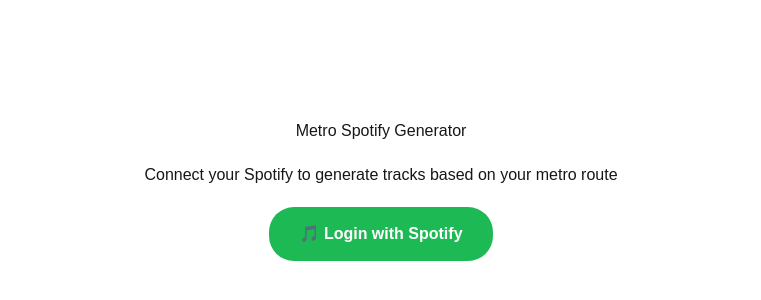
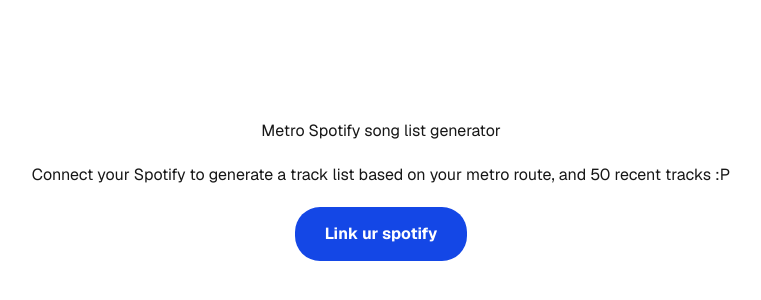
Before and after one commit to Areg472/metro-spotify-gen, a Next.js app: page / in a window 1280 px wide. Shown: the part 210-510 px from the top of the page, without its empty margins (259-1020 px from the left). Built offline with nearby package versions, Linux system fonts and the light colour scheme.

Commit message:
there we go 67

```diff
--- a/src/app/metro/page.js
+++ b/src/app/metro/page.js
@@ -6,6 +6,7 @@
 
 export default function MetroPage() {
   const [recentTracks, setRecentTracks] = useState([]);
+  const [selectedCity, setSelectedCity] = useState(null);
   const [startStation, setStartStation] = useState(null);
   const [endStation, setEndStation] = useState(null);
   const [messages, setMessages] = useState([]);
@@ -70,6 +71,11 @@
       return;
     }
 
+    if (startStation.name === endStation.name) {
+      alert("Start and end stations must be different.");
+      return;
+    }
+
     const trackList = recentTracks
       .map((item) => {
         const track = item.track;
@@ -81,7 +87,7 @@
       })
       .join("\n");
 
-    const prompt = `I am taking a metro trip in Yerevan from ${startStation.name} to ${endStation.name}.
+    const prompt = `I am taking a metro trip in ${selectedCity?.name || "Yerevan"} from ${startStation.name} to ${endStation.name}.
 Here are my 50 most recent songs from Spotify:
 ${trackList}
 
@@ -108,17 +114,43 @@
     fetchTracks();
   }, []);
 
-  const yerevanStations = Object.values(stations.yerevan.stations);
+  const cities = Object.values(stations);
+  const currentStations = selectedCity
+    ? Object.values(selectedCity.stations)
+    : [];
+
+  const startOptions = currentStations.filter(
+    (s) => !endStation || s.name !== endStation.name,
+  );
+  const endOptions = currentStations.filter(
+    (s) => !startStation || s.name !== startStation.name,
+  );
 
   return (
     <div className="flex flex-col space-y-4">
+      <div className="flex flex-row space-x-4 items-center">
+        <p>City</p>
+        <Select
+          options={cities}
+          onChange={(e) => {
+            const city = cities.find((c) => c.name === e.target.value);
+            setSelectedCity(city || null);
+            setStartStation(null);
+            setEndStation(null);
+          }}
+          optionClassName="text-black"
+          className="text-white bg-black"
+        />
+      </div>
+
+      {selectedCity && (
         <div className="flex flex-row space-x-4">
           <p>Start Station</p>
           <Select
-          options={yerevanStations}
+            options={startOptions}
             onChange={(e) =>
               setStartStation(
-              yerevanStations.find((s) => s.name === e.target.value),
+                currentStations.find((s) => s.name === e.target.value),
               )
             }
             optionClassName="text-black"
@@ -126,22 +158,28 @@
           />
           <p>End Station</p>
           <Select
-          options={yerevanStations}
+            options={endOptions}
             onChange={(e) =>
               setEndStation(
-              yerevanStations.find((s) => s.name === e.target.value),
+                currentStations.find((s) => s.name === e.target.value),
               )
             }
             optionClassName="text-black"
             className="text-white bg-black"
           />
         </div>
+      )}
       {startStation && <p>Selected Start Station: {startStation.name}</p>}
       {endStation && <p>Selected End Station: {endStation.name}</p>}
 
       <button
         onClick={handleRecommend}
-        disabled={isLoading || !startStation || !endStation}
+        disabled={
+          isLoading ||
+          !startStation ||
+          !endStation ||
+          startStation.name === endStation.name
+        }
         className="h-16 w-32 bg-blue-600 cursor-pointer text-white rounded hover:bg-blue-700 disabled:bg-gray-500"
       >
         {isLoading ? "Generating..." : "Recommend Songs"}
--- a/src/app/metro/stations.js
+++ b/src/app/metro/stations.js
@@ -24,6 +24,35 @@
       charbakh: { name: "Charbakh", name_hy: "Չարբախ" },
     },
   },
+  tbilisi: {
+    name: "Tbilisi",
+    country: "Georgia",
+    stations: {
+      akhmeteli_theatre: {
+        name: "Akhmeteli Theatre",
+        name_ka: "ახმეტელის თეატრი",
+      },
+      sarajishvili: { name: "Sarajishvili", name_ka: "සරაჯიშვილი" },
+      grmagele: { name: "Grmagele", name_ka: "გრმაგელე" },
+      gotsiridze: { name: "Gotsiridze", name_ka: "გოცირიძე" },
+      didube: { name: "Didube", name_ka: "დიდუბე" },
+      gurevishvili: { name: "Guramishvili", name_ka: "გურამიშვილი" },
+      sarajishvili_2: { name: "Varketili", name_ka: "ვარკეთილი" },
+      tekhnikuri_universiteti: {
+        name: "Technical University",
+        name_ka: "ტექნიკური უნივერსიტეტი",
+      },
+      rustaveli: { name: "Rustaveli", name_ka: "რუსთაველი" },
+      freedom_square: {
+        name: "Freedom Square",
+        name_ka: "თავისუფლების მოედანი",
+      },
+      avlabari: { name: "Avlabari", name_ka: "ავლაბარი" },
+      samgori: { name: "Samgori", name_ka: "სამგორის" },
+      isani: { name: "Isani", name_ka: "ისანი" },
+      navtlughi: { name: "Varketili Line", name_ka: "ვარკეთილის ხაზი" },
+    },
+  },
 };
 
 export default stations;
--- a/src/app/page.js
+++ b/src/app/page.js
@@ -1,30 +1,16 @@
 export default function Home() {
   return (
-    <div
-      style={{
-        minHeight: "100vh",
-        display: "flex",
-        alignItems: "center",
-        justifyContent: "center",
-        flexDirection: "column",
-        gap: "20px",
-        fontFamily: "sans-serif",
-      }}
-    >
-      <h1>Metro Spotify Generator</h1>
-      <p>Connect your Spotify to generate tracks based on your metro route</p>
+    <div className="min-h-screen flex flex-col items-center justify-center gap-5 font-sans">
+      <h1>Metro Spotify song list generator</h1>
+      <p>
+        Connect your Spotify to generate a track list based on your metro route,
+        and 50 recent tracks :P
+      </p>
       <a
         href="/api/auth/login"
-        style={{
-          padding: "15px 30px",
-          backgroundColor: "#1DB954",
-          color: "white",
-          textDecoration: "none",
-          borderRadius: "25px",
-          fontWeight: "bold",
-        }}
+        className="px-7.5 py-3.75 bg-blue-700 text-white no-underline rounded-[25px] font-bold"
       >
-        🎵 Login with Spotify
+        Link ur spotify
       </a>
     </div>
   );
```
Lines whose indentation alone changed are shown as unchanged.
